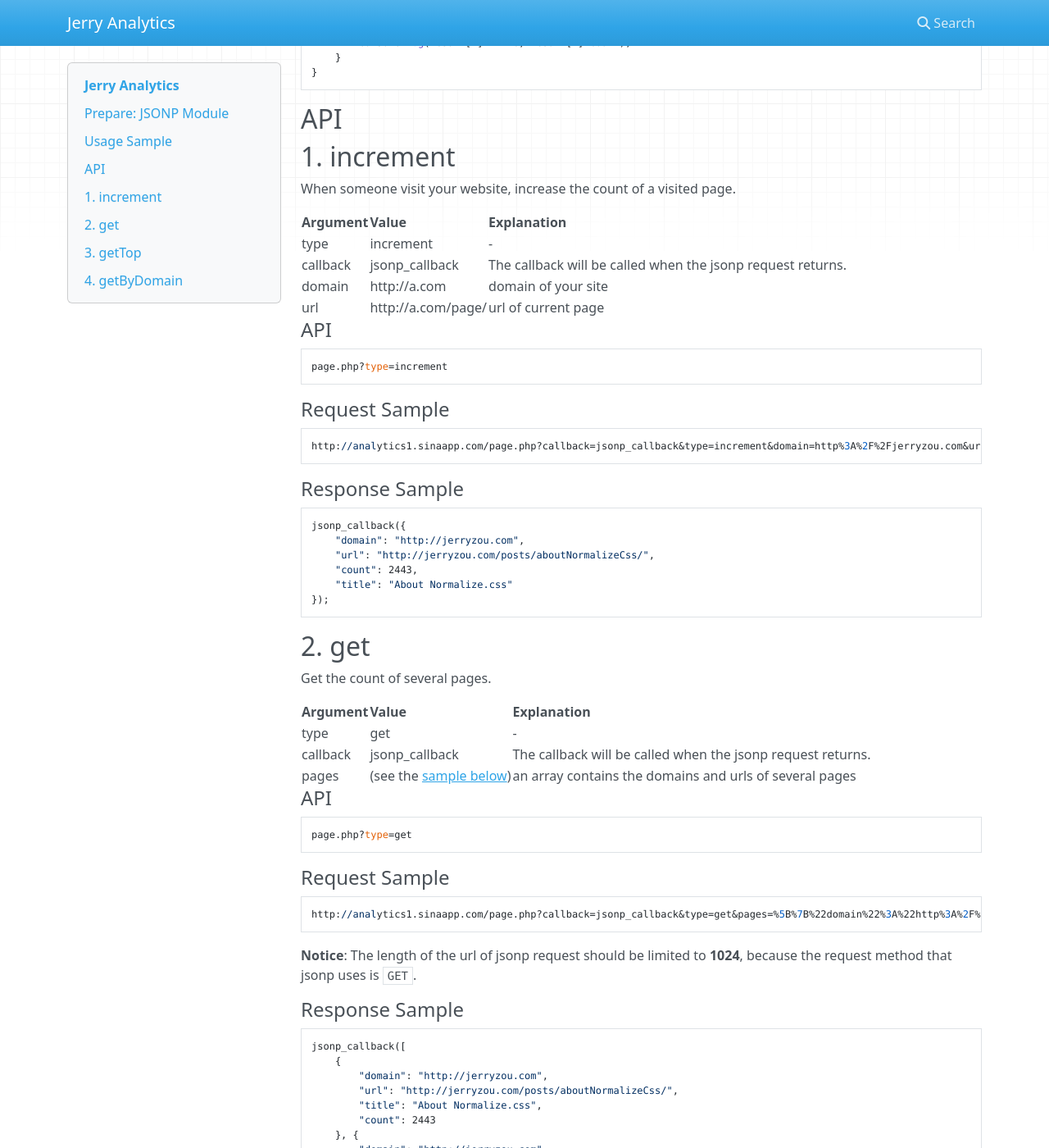
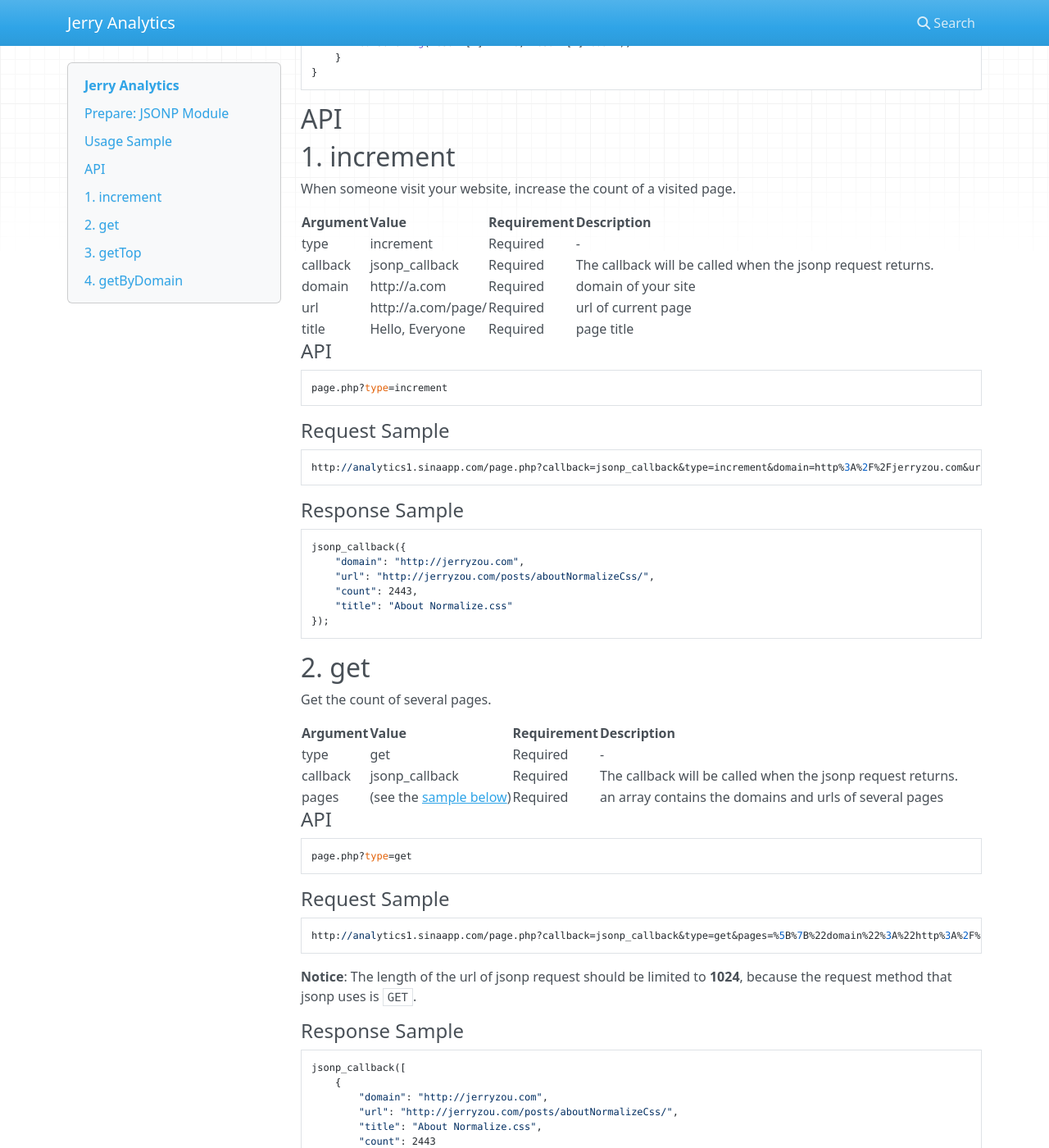
Before and after one commit to zry656565/Hit-Kounter-LC, an MkDocs documentation site: the page built from doc/docs/index.md, in a window 1280 px wide and 1400 px high, scrolled down 1910 px. Shown: the whole window at 82% size. Built offline with MkDocs 1.6.1, drawn with Linux system fonts in a browser that asks for light colours; nearby versions of some CDN libraries; some of the changed text lies outside the part shown.

Commit message:
#4 update docs

```diff
--- a/doc/docs/index.md
+++ b/doc/docs/index.md
@@ -110,12 +110,13 @@ function func(result) {
 
 When someone visit your website, increase the count of a visited page.
 
-| Argument | Value | Explanation |
-| ------ | --- | --- |
-| type | increment | - |
-| callback | jsonp_callback | The callback will be called when the jsonp request returns. |
-| domain | http://a.com | domain of your site |
-| url | http://a.com/page/ | url of current page |
+| Argument | Value | Requirement | Description |
+| ------ | --- | --- | --- |
+| type | increment | Required | - |
+| callback | jsonp_callback | Required | The callback will be called when the jsonp request returns. |
+| domain | http://a.com | Required | domain of your site |
+| url | http://a.com/page/ | Required | url of current page |
+| title | Hello, Everyone | Required | page title |
 
 ####API
 
@@ -144,11 +145,11 @@ jsonp_callback({
 
 Get the count of several pages.
 
-| Argument | Value | Explanation |
-| ------ | --- | --- |
-| type | get | - |
-| callback | jsonp_callback | The callback will be called when the jsonp request returns. |
-| pages | (see the [sample below](#2-get-the-count-of-several-pages)) | an array contains the domains and urls of several pages |
+| Argument | Value | Requirement | Description |
+| ------ | --- | --- | --- |
+| type | get | Required | - |
+| callback | jsonp_callback | Required |  The callback will be called when the jsonp request returns. |
+| pages | (see the [sample below](#2-get-the-count-of-several-pages)) | Required | an array contains the domains and urls of several pages |
 
 
 ####API
@@ -187,12 +188,12 @@ jsonp_callback([
 
 Get the pages which have been mostly visited.
 
-| Argument | Value | Explanation |
-| ------ | --- | --- |
-| type | getTop | - |
-| callback | jsonp_callback | The callback will be called when the jsonp request returns. |
-| domain | http://a.com | domain of your site |
-| number | 5 | get top 5 pages  |
+| Argument | Value | Requirement | Description |
+| ------ | --- | --- | --- |
+| type | getTop | Required | - |
+| callback | jsonp_callback | Required | The callback will be called when the jsonp request returns. |
+| domain | http://a.com | Required | domain of your site |
+| number | 5 | Required | get top 5 pages  |
 
 ####API
 
@@ -238,11 +239,11 @@ jsonp_callback([
 
 Get all pages under the given domain.
 
-| Argument | Value | Explanation |
-| ------ | --- | --- |
-| type | getByDomain | - |
-| callback | jsonp_callback | The callback will be called when the jsonp request returns. |
-| domain | http://a.com | domain of your site |
+| Argument | Value | Requirement | Description |
+| ------ | --- | --- | --- |
+| type | getByDomain | Required | - |
+| callback | jsonp_callback | Required | The callback will be called when the jsonp request returns. |
+| domain | http://a.com | Required | domain of your site |
 
 ####API
 
```
Also changed, not shown: README.md.
